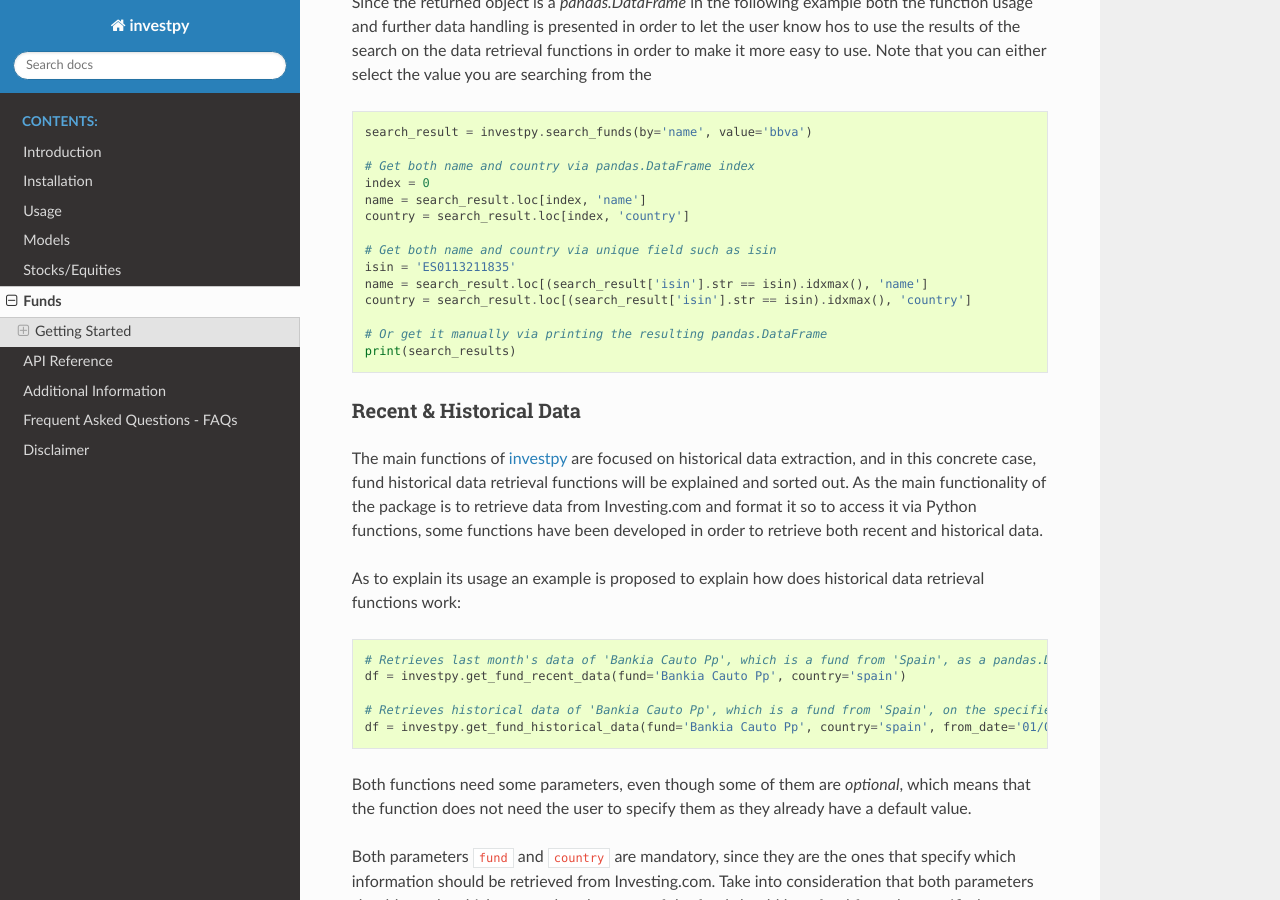
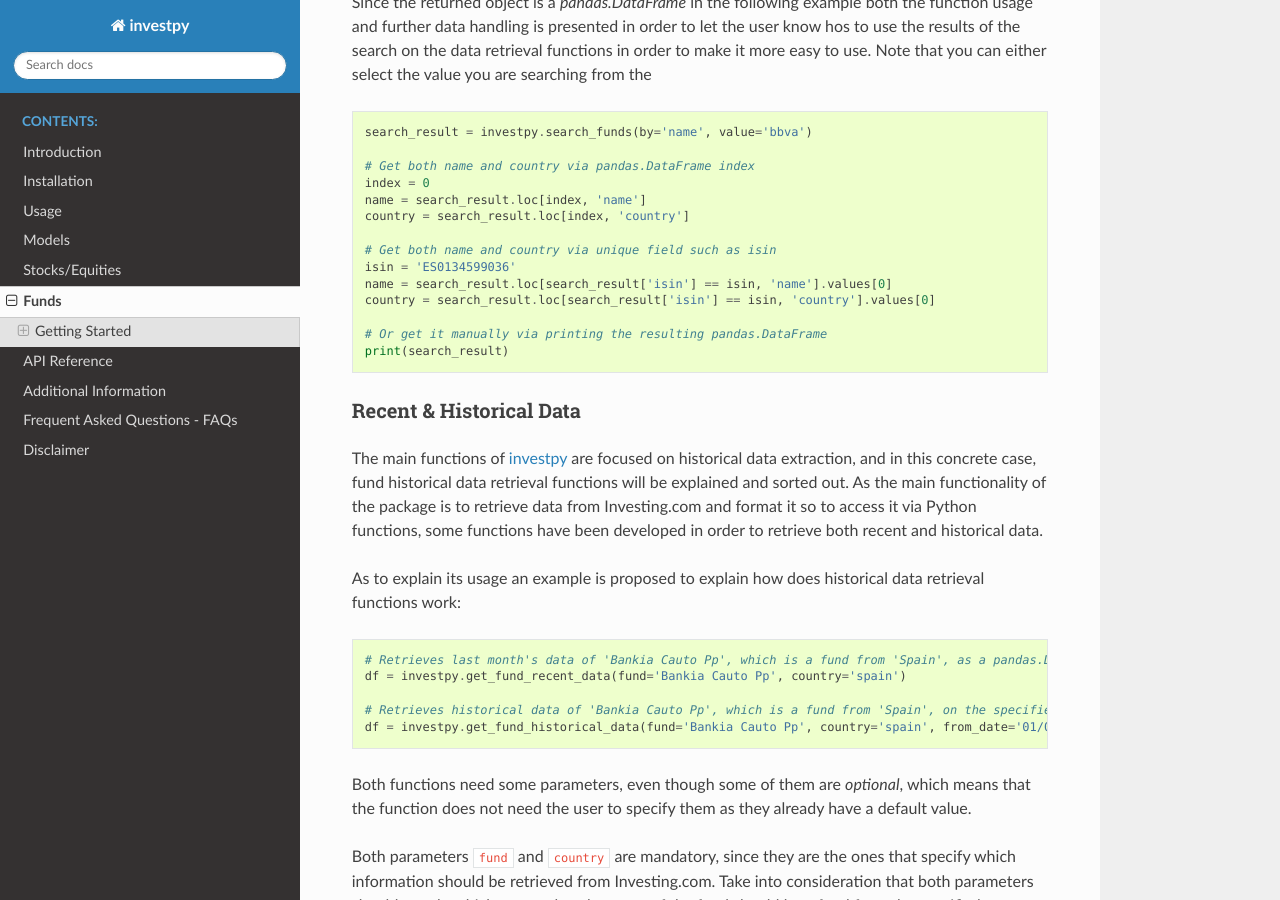
Before and after one commit to alvarobartt/investpy, a Sphinx documentation site: the page built from docs/source/_info/funds.rst, in a window 1280 px wide and 900 px high, scrolled down 2182 px. Built offline with Sphinx 7.4.7 and the Read the Docs theme 2.0.0, drawn with Linux system fonts in a browser that asks for light colours.

Commit message:
Update funds.rst
Updated the example to search the output Pandas data frame of the search_funds function using ISIN code.

```diff
--- a/docs/source/_info/funds.rst
+++ b/docs/source/_info/funds.rst
@@ -102,12 +102,12 @@ in order to make it more easy to use. Note that you can either select the value
     country = search_result.loc[index, 'country']
 
     # Get both name and country via unique field such as isin
-    isin = 'ES0113211835'
-    name = search_result.loc[(search_result['isin'].str == isin).idxmax(), 'name']
-    country = search_result.loc[(search_result['isin'].str == isin).idxmax(), 'country']
+    isin = 'ES0134599036'
+    name = search_result.loc[search_result['isin'] == isin, 'name'].values[0]
+    country = search_result.loc[search_result['isin'] == isin, 'country'].values[0]
 
     # Or get it manually via printing the resulting pandas.DataFrame
-    print(search_results)
+    print(search_result)
 
 
 Recent & Historical Data
```
